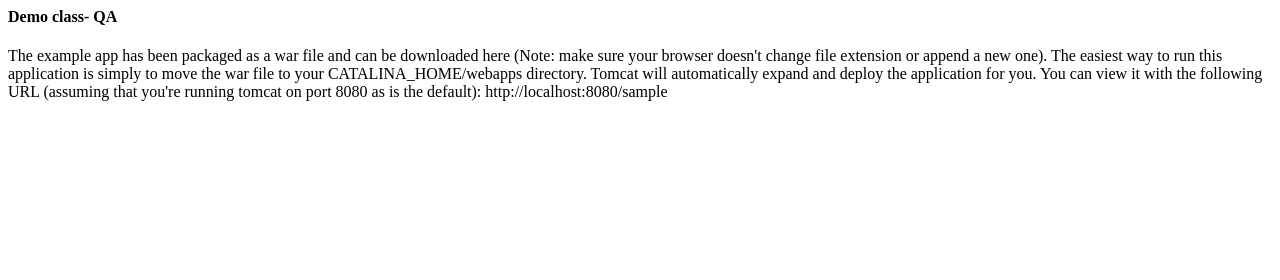
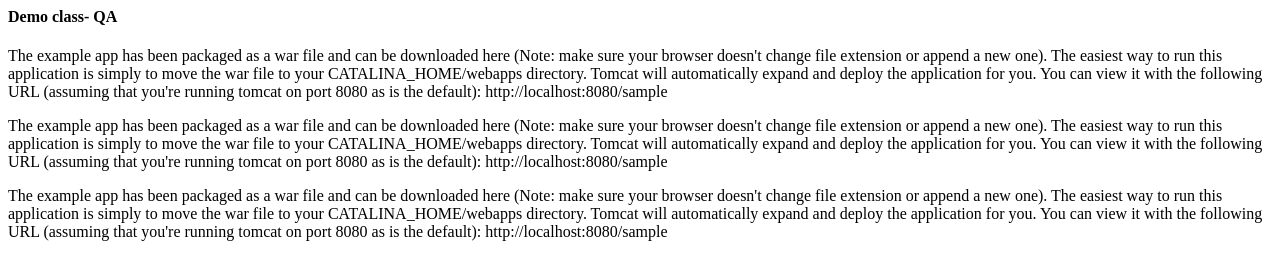
Before and after one commit to GatewayTech/Gateway-Dashboard, a plain HTML site: page index.html in a window 1280 px wide. Drawn offline with Linux system fonts and the light colour scheme.

Commit message:
Update index.html

```diff
--- a/index.html
+++ b/index.html
@@ -9,5 +9,15 @@
 The easiest way to run this application is simply to move the war file to your CATALINA_HOME/webapps directory. Tomcat will automatically expand and deploy the application for you. You can view it with the following URL (assuming that you're running tomcat on port 8080 as is the default):
 http://localhost:8080/sample
 </p>
+  <p>  The example app has been packaged as a war file and can be downloaded here (Note: make sure your browser doesn't change file extension or append a new one).
+
+The easiest way to run this application is simply to move the war file to your CATALINA_HOME/webapps directory. Tomcat will automatically expand and deploy the application for you. You can view it with the following URL (assuming that you're running tomcat on port 8080 as is the default):
+http://localhost:8080/sample
+</p>
+  <p>  The example app has been packaged as a war file and can be downloaded here (Note: make sure your browser doesn't change file extension or append a new one).
+
+The easiest way to run this application is simply to move the war file to your CATALINA_HOME/webapps directory. Tomcat will automatically expand and deploy the application for you. You can view it with the following URL (assuming that you're running tomcat on port 8080 as is the default):
+http://localhost:8080/sample
+</p>
 </body>
 </html>
```
